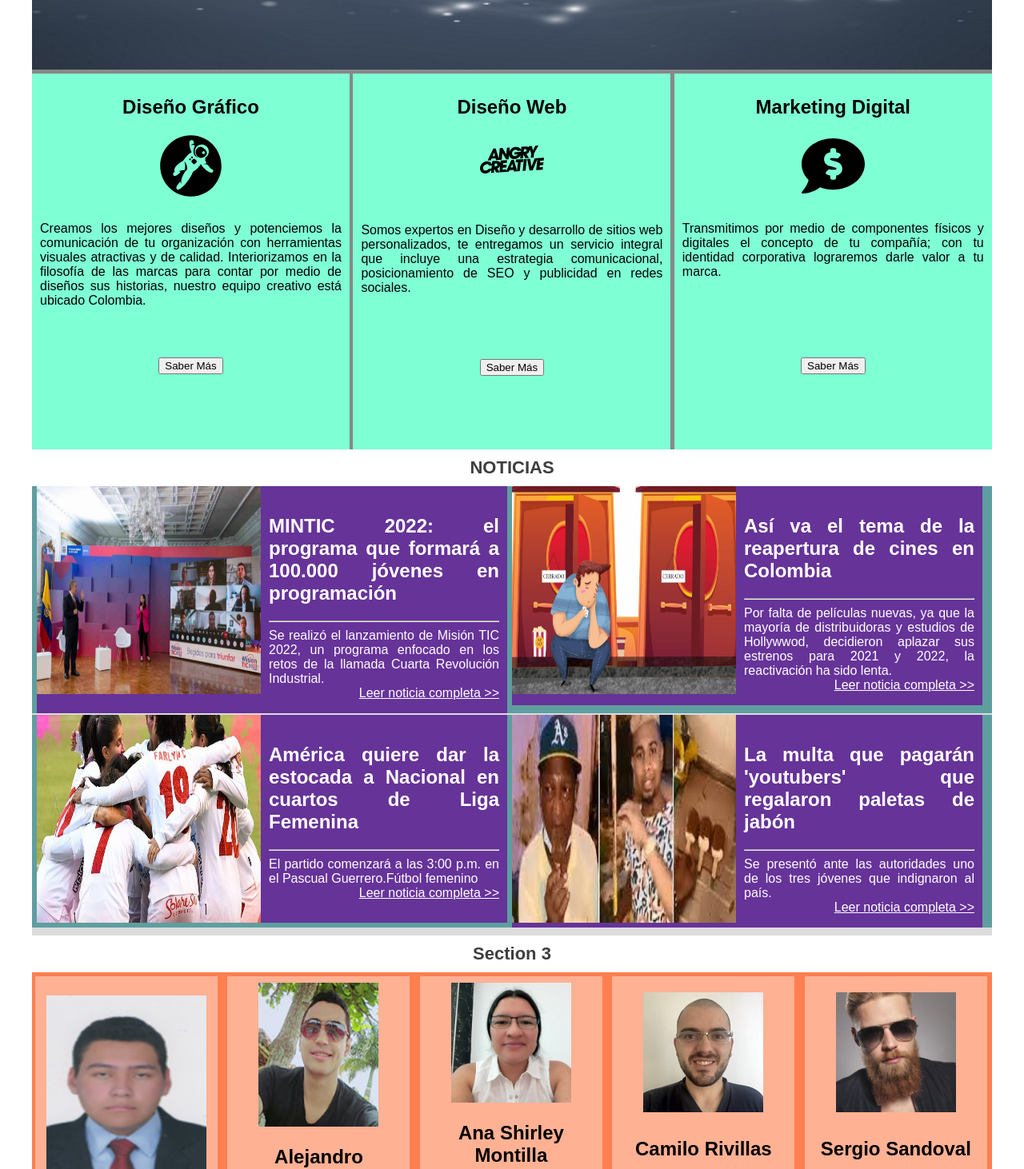
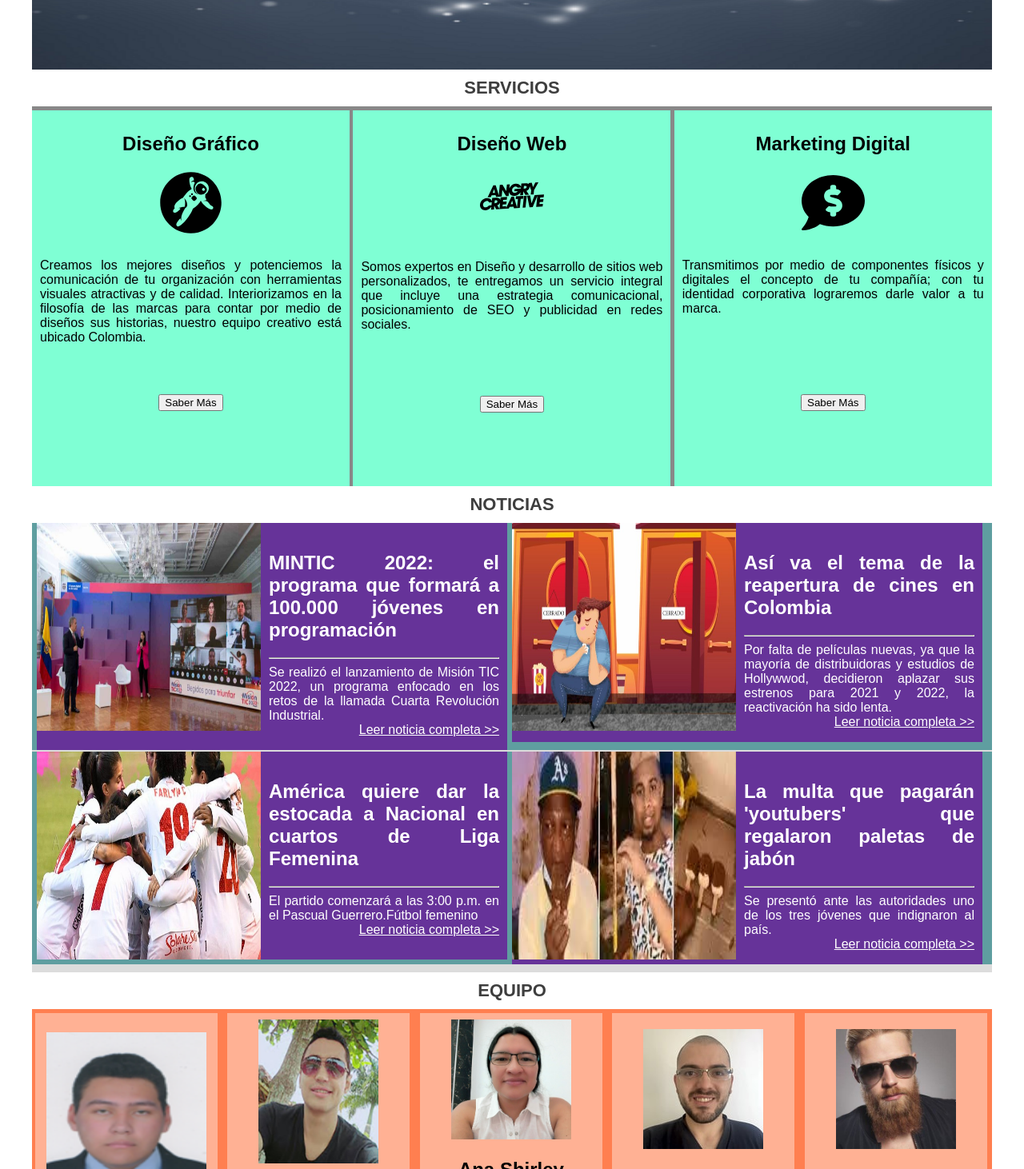
Before and after one commit to camilorivillasmolina/proyecto_ciclo_3, a website: page src/index.html in a window 1280 px wide. Shown: the part 213-1675 px from the top of the page at 80% size. Drawn offline with Linux system fonts and the light colour scheme.

Commit message:
Sprint 1 terminado

```diff
--- a/src/index.html
+++ b/src/index.html
@@ -18,16 +18,16 @@
                 <nav class="nav-list">
                     <ul class="main-menu">
                         <li class="main-menu__item">
-                            <a href="#" class="main-menu__link">Inicio</a>
+                            <a href="#el_header" class="main-menu__link">Inicio</a>
                         </li>
                         <li class="main-menu__item">
-                            <a href="#" class="main-menu__link">Servicios</a>
+                            <a href="#services" class="main-menu__link">Servicios</a>
                         </li>
                         <li class="main-menu__item">
-                            <a href="#" class="main-menu__link">Noticias</a>
+                            <a href="#news" class="main-menu__link">Noticias</a>
                         </li>
                         <li class="main-menu__item">
-                            <a href="#" class="main-menu__link">Equipo</a>
+                            <a href="#team" class="main-menu__link">Equipo</a>
                         </li>
                     </ul>
                 </nav>
@@ -37,8 +37,8 @@
             </div>
             </header>
         <div id="services">
+            <p class="section-text">SERVICIOS</p>
             <div class="col-3">
-
                 <div class="service-content">
 
                     <h2>
@@ -144,7 +144,7 @@
         </section>
 
 <div class="section-3" id="team">
-            <p class="section-text">Section 3</p>
+            <p class="section-text">EQUIPO</p>
             <div class="col-5">
                     <p>
 
```
